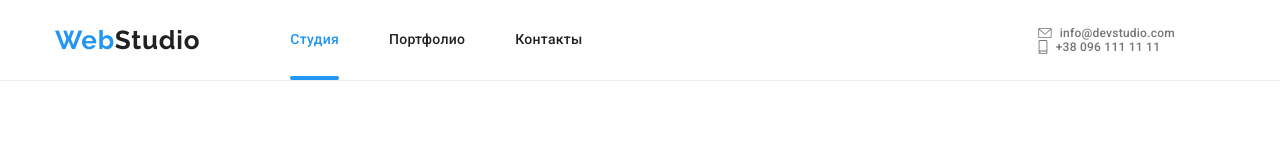
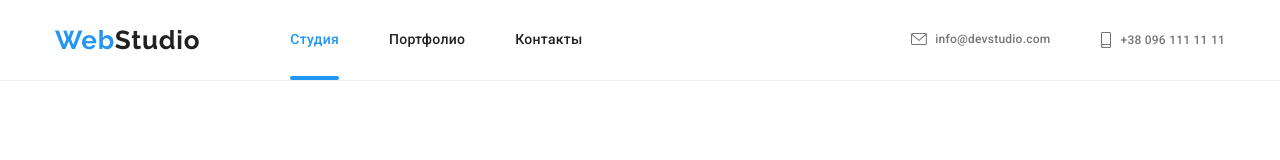
Before and after one commit to VictorSelischev/-goit-markup-hw-08, a plain HTML site: page index.html in a window 1280 px wide. Drawn offline with nearby package versions, Linux system fonts and the light colour scheme.

Commit message:
Оформляет хэдер для desktop

```diff
--- a/sass/components/_contacts.scss
+++ b/sass/components/_contacts.scss
@@ -33,7 +33,6 @@
     width: 10px;
     height: 14px;
   }
-
 }
 
 @media screen and (min-width: 768px) and (max-width: 1199px) {
@@ -43,20 +42,33 @@
 }
 
 @media screen and (min-width: 1200px) {
+  .contacts-list {
+    display: flex;
+  }
+
+  .contacts-list__mail {
+    width: 16px;
+    height: 12px;
+  }
+
+  .contacts-list__tel {
+    width: 12px;
+    height: 16px;
+  }
+
   .contacts-list__item:not(:last-child) {
     margin-right: 50px;
   }
+
+  .contacts-list__link {
+    transition: color var(--transition-duration) var(--transition-timing-function);
+
+    padding-top: 32px;
+    padding-bottom: 32px;
+
+    &:hover,
+    &:focus {
+      color: var(--color-brand);
+    }
+  }
 }
-
-// .contacts-list__link {
-//   transition: color var(--transition-duration) var(--transition-timing-function);
-
-  // @include centeredFlex ();
-  // padding-top: 32px;
-  // padding-bottom: 32px;
-
-//   &:hover,
-//   &:focus {
-//     color: var(--color-brand);
-//   }
-// }
```
Also changed, not shown: css/main.css, css/main.min.css, 2 other files.
